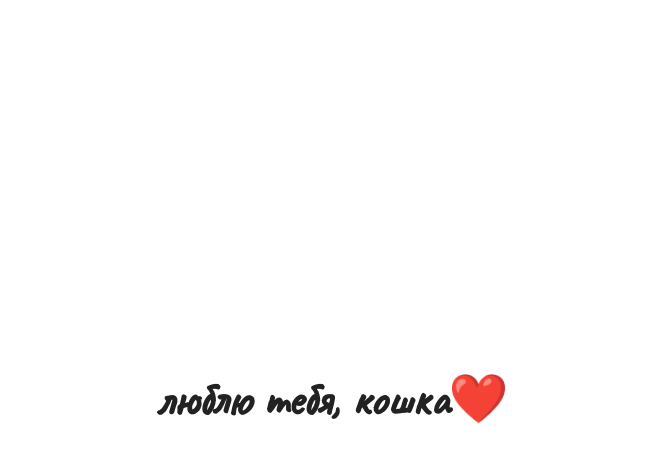
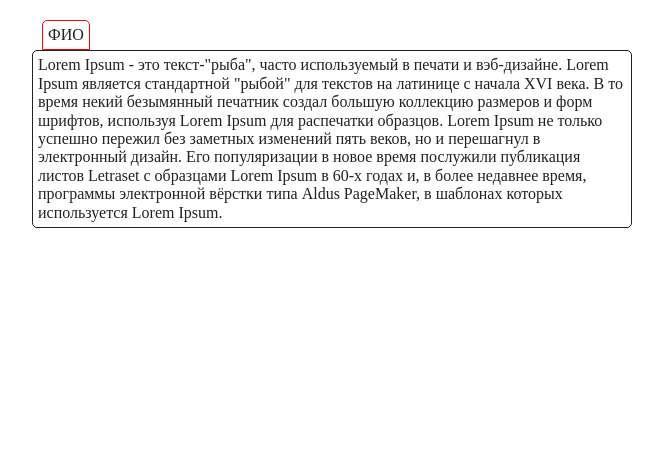
Before and after one commit to NecromS/test_bolierplate, a website built with Parcel: page index.html in a window 1280 px wide. Shown: the whole page, without its empty margins (308-971 px from the left). Built offline with nearby package versions, Linux system fonts and the light colour scheme.

Commit message:
save point for lovecoding

```diff
--- a/css/index.css
+++ b/css/index.css
@@ -4,9 +4,32 @@
   justify-content: center;
 }
 
-.header {
-  align-self: center;
-  font-family: 'Caveat', cursive;
-  font-size: 48px;
-  white-space: break-spaces;
+.book {
+  padding: 20px 40px;
+  max-width: 600px;
 }
+
+.chapter {
+  /* border: 1px solid; */
+  flex-direction: column;
+}
+
+.chapter-page {
+  border: 1px solid;
+  border-radius: 5px;
+  padding: 5px;
+}
+
+.bookmarks {
+  margin-left: 10px;
+}
+
+.chapter-bookmark {
+  border: 1px solid red;
+  border-radius: 5px 5px 0 0;
+  padding: 5px;
+}
+
+.fbx {
+  display: flex;
+}
--- a/index.html
+++ b/index.html
@@ -27,10 +27,8 @@
   <meta name="theme-color" content="#fafafa">
 </head>
 
-<body class="canvas">
+<body>
 
-  <!-- Add your site or application content here -->
-  <h1 class="header">люблю тебя, кошка❤️</h1>
   <script src="js/vendor/modernizr-3.11.2.min.js"></script>
   <script src="js/plugins.js"></script>
   <script src="js/main.js"></script>
@@ -41,6 +39,19 @@
     ga('create', 'UA-XXXXX-Y', 'auto'); ga('set', 'anonymizeIp', true); ga('set', 'transport', 'beacon'); ga('send', 'pageview')
   </script>
   <script src="https://www.google-analytics.com/analytics.js" async></script>
+
+  <div class="canvas">
+    <div class="book">
+      <div class="chapter fbx">
+        <div class="bookmarks fbx">
+          <div class="chapter-bookmark fbx">ФИО</div>
+        </div>
+        <div class="chapter-page fbx">
+          Lorem Ipsum - это текст-"рыба", часто используемый в печати и вэб-дизайне. Lorem Ipsum является стандартной "рыбой" для текстов на латинице с начала XVI века. В то время некий безымянный печатник создал большую коллекцию размеров и форм шрифтов, используя Lorem Ipsum для распечатки образцов. Lorem Ipsum не только успешно пережил без заметных изменений пять веков, но и перешагнул в электронный дизайн. Его популяризации в новое время послужили публикация листов Letraset с образцами Lorem Ipsum в 60-х годах и, в более недавнее время, программы электронной вёрстки типа Aldus PageMaker, в шаблонах которых используется Lorem Ipsum.
+        </div>
+      </div>
+    </div>
+  </div>
 </body>
 
 </html>
```
